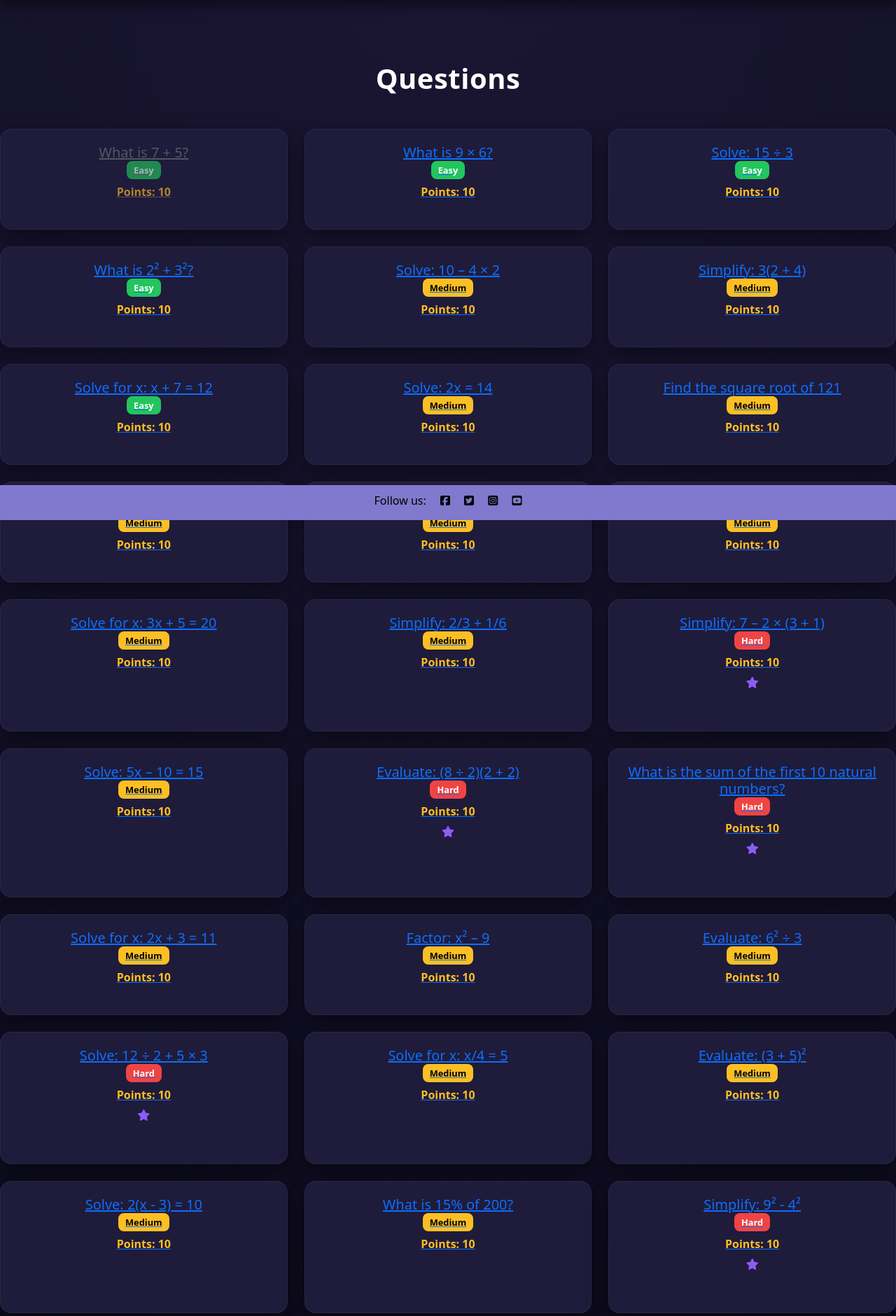
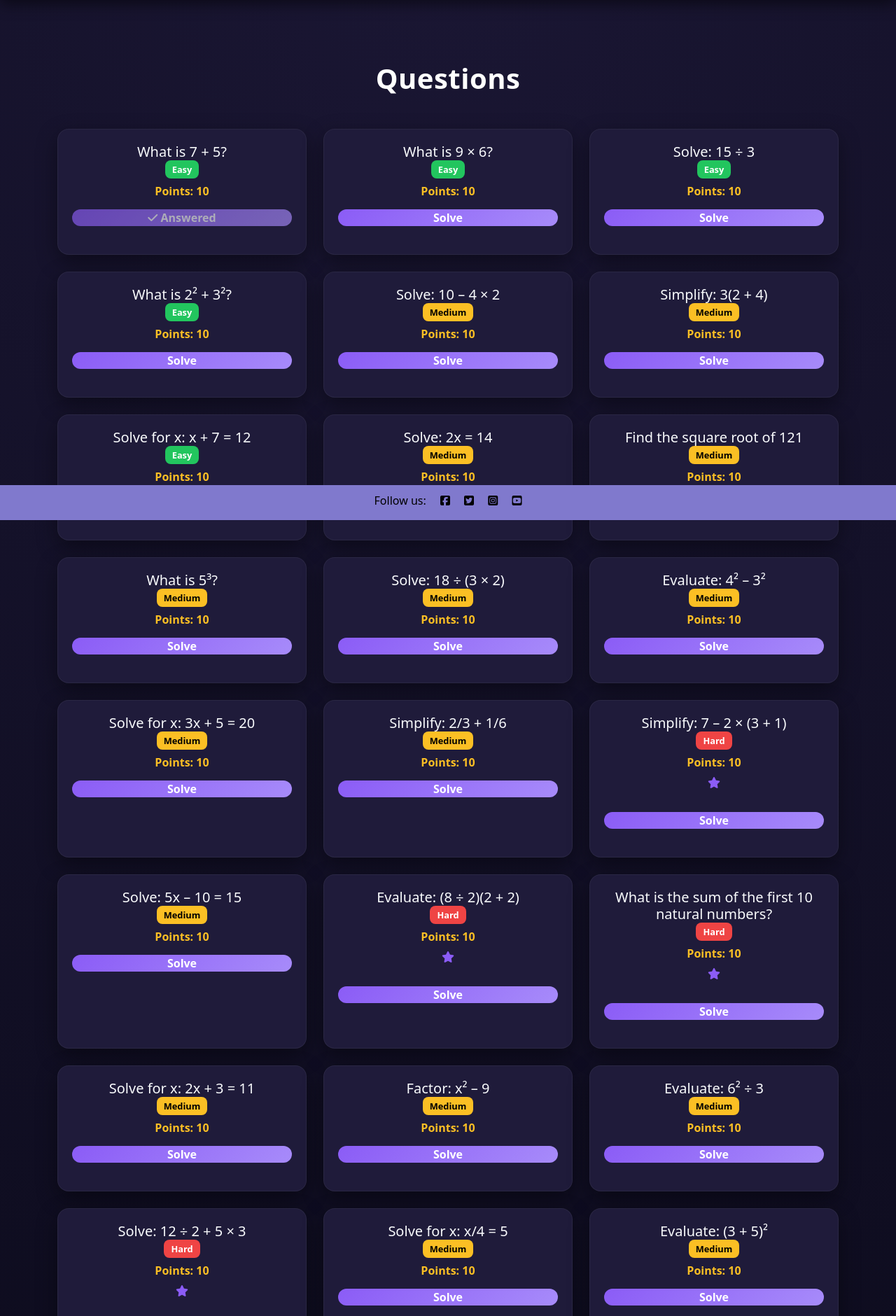
Before and after one commit to Ryan-ford25/Milestone-project-4, a Django app: page / in a window 1280 px wide. Shown: the part 57-1937 px from the top of the page at 70% size. Run offline with Django 5.2, Linux system fonts and the light colour scheme; a user stored in the database is signed in; data comes from the database, SQL or seed files in the repository; tables that the repository leaves empty hold one stand-in row (values such as "Sample post"); some libraries are stand-ins or nearby versions.

Commit message:
Updating the question cards layout to have a button within them rather than a div element within the button elements

```diff
--- a/quiz/templates/quiz/index.html
+++ b/quiz/templates/quiz/index.html
@@ -13,30 +13,28 @@
                 </div>
             {% endif %}
         </div>
-        </div>
         <h1 class="logo-font text-center my-5">Questions</h1>
         <div class="row">
             {% for question in questions %}
                 <div class="col-12 col-md-6 col-lg-4 mb-4">
                     <div class="question-card h-100">
-                        <!-- if the question has not been answered show the modal if it has been answered, disable the button -->
-                        <button type="button"
-                            class="btn btn-link p-0 text-left w-100"
-                            {% if question.id not in answered_questions %}
-                                data-bs-toggle="modal" data-bs-target="#questionModal{{ question.id }}"
-                            {% else %}
-                                disabled
-                            {% endif %}>
-
-                            <div class="card-body">
-                                <h5 class="card-title">{{ question.question_text }}</h5>
-                                <span class="difficulty {{ question.get_difficulty_display|lower }}">{{ question.get_difficulty_display }}</span>
-                                <div class="points mt-2">Points: {{ question.points }}</div>
+                        <div class="card-body text-center">
+                            <h5 class="card-title">{{ question.question_text }}</h5>
+                            <span class="difficulty {{ question.get_difficulty_display|lower }}">{{ question.get_difficulty_display }}</span>
+                            <div class="points mt-2">Points: {{ question.points }}</div>
                                 {% if question.is_premium %}
                                     <p class="premium_label"><i class="fa-solid fa-star"></i></p>
                                 {% endif %}
+                            <div>
+                                <button type="button" class="btn solve-btn p-0 text-center w-100" data-question-id="{{ question.id }}" {% if question.id not in answered_questions %}data-bs-toggle="modal" data-bs-target="#questionModal{{ question.id }}"{% else %}disabled{% endif %}>
+                                    {% if question.id in answered_questions %}
+                                        <i class="fa-solid fa-check"></i> Answered
+                                    {% else %}
+                                        Solve
+                                    {% endif %}
+                                </button>
                             </div>
-                        </button>
+                        </div>
                     </div>
                 </div>
                 {% include "quiz/modal.html" with question=question answered_questions=answered_questions %}
--- a/static/css/base.css
+++ b/static/css/base.css
@@ -119,6 +119,10 @@
   transform:translateY(-6px) scale(1.02);
   border-color:var(--primary);
   box-shadow:0 20px 40px rgba(139,92,246,0.4);
+}
+
+.card-disabled{
+  opacity:0.6;
 }
 
 .difficulty {
--- a/static/js/questions_modal.js
+++ b/static/js/questions_modal.js
@@ -65,12 +65,23 @@
                     input.disabled = true; // prevent changing answer
                 });
 
-                // disable question card button
                 const questionId = form.dataset.questionId;
-                const questionButton = document.querySelector(`button[data-bs-target="#questionModal${questionId}"]`);
+
+                const questionButton = document.querySelector(
+                    `.solve-btn[data-question-id="${questionId}"]`
+                );
 
                 if (questionButton) {
+                    // disable button
                     questionButton.disabled = true;
+
+                    // remove modal trigger
+                    questionButton.removeAttribute("data-bs-toggle");
+                    questionButton.removeAttribute("data-bs-target");
+
+                    // New button text
+                    questionButton.innerHTML = '<i class="fa-solid fa-check"></i> Answered';
+
                 }
 
                 // close modal after 1s
```
Also changed, not shown: 2 other files.
